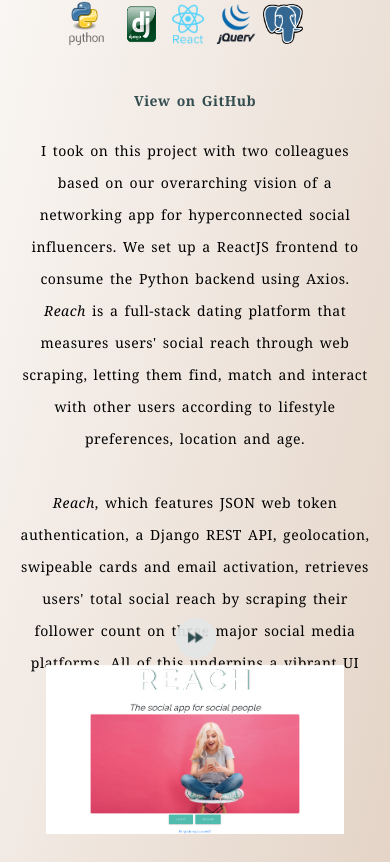
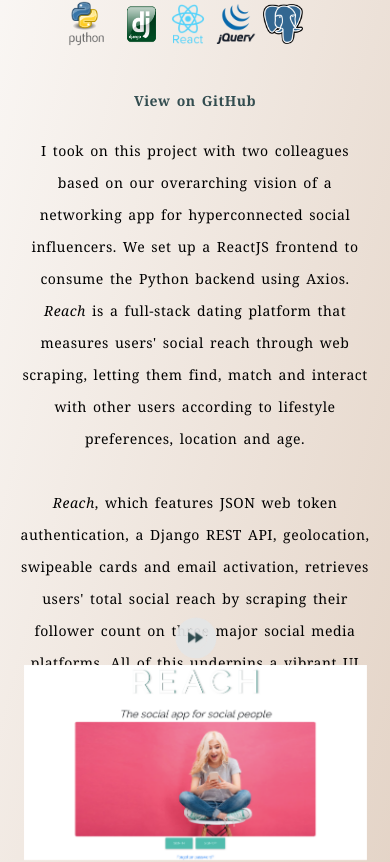
Before and after one commit to jah1603/jQuery-ReactJS-carousels, a React (Create React App) app: page /portfolio in a window 390 px wide. Shown: the part 406-1268 px from the top of the page. Built offline with nearby package versions, Linux system fonts and the light colour scheme.

Commit message:
widen portfolio images on narrow screens

```diff
--- a/src/App.css
+++ b/src/App.css
@@ -212,9 +212,9 @@ p#cf7_controls-projects {
 
 @media (max-width: 840px) {
   #cf7 img {
-    margin-left: 7.5%;
-    margin-right: 7.5%;
-    width: 85%;
+    margin-left: 1%;
+    margin-right: 1%;
+    width: 98%;
   }
 }
 
@@ -268,9 +268,9 @@ p#cf7-weather2_controls-projects {
 
 @media (max-width: 840px) {
   #cf7-weather2 img {
-    margin-left: 7.5%;
-    margin-right: 7.5%;
-    width: 85%;
+    margin-left: 1%;
+    margin-right: 1%;
+    width: 98%;
   }
 }
 
@@ -325,9 +325,9 @@ p#cf7-story_controls-projects {
 
 @media (max-width: 840px) {
   #cf7-story img {
-    margin-left: 7.5%;
-    margin-right: 7.5%;
-    width: 85%;
+    margin-left: 1%;
+    margin-right: 1%;
+    width: 98%;
   }
 }
 
@@ -382,9 +382,9 @@ p#cf7-fixture-pal_controls-projects {
 
 @media (max-width: 840px) {
   #cf7-fixture-pal img {
-    margin-left: 7.5%;
-    margin-right: 7.5%;
-    width: 85%;
+    margin-left: 1%;
+    margin-right: 1%;
+    width: 98%;
   }
 }
 
```
